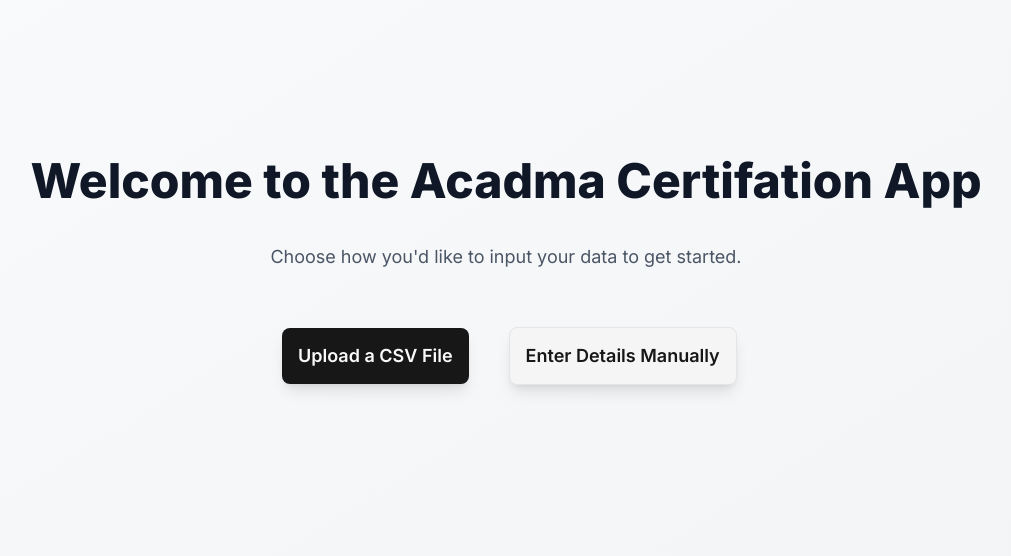
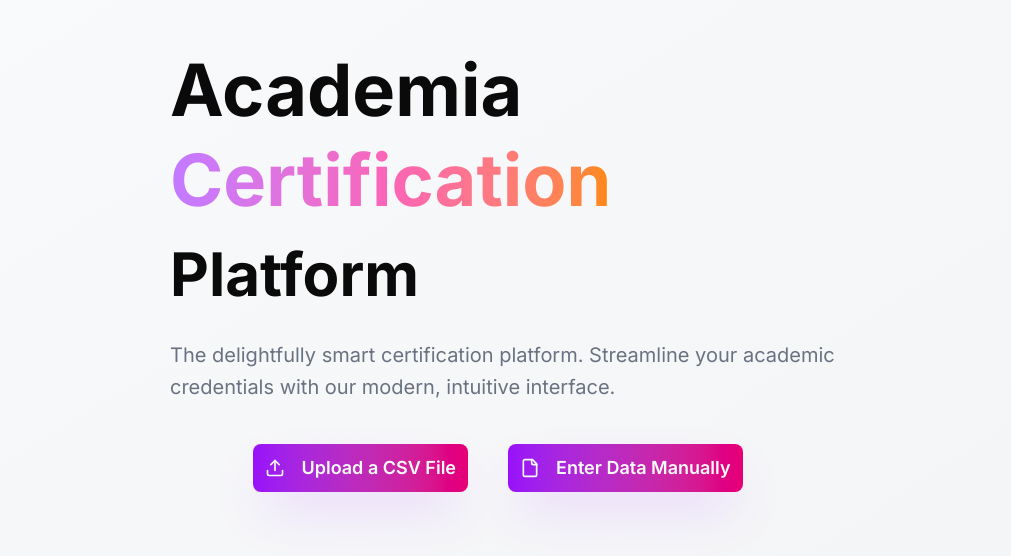
Before and after one commit to Panthar-InfoHub/pankuri-certificate, a Next.js app: page / in a window 1280 px wide. Shown: the part 124-680 px from the top of the page, without its empty margins (134-1145 px from the left). Built offline with nearby package versions, Linux system fonts and the light colour scheme.

Commit message:
feat: Revamp homepage and manual entry component with enhanced UI and functionality

```diff
--- a/app/page.jsx
+++ b/app/page.jsx
@@ -1,19 +1,34 @@
 import Link from "next/link"
 import { Button } from "@/components/ui/button"
 import Mannual from "@/components/Mannual"
+import { Upload } from "lucide-react"
 
 export default function HomePage() {
   return (
     <main className="flex min-h-screen flex-col items-center justify-center p-4 sm:p-8 md:p-12 lg:p-24 space-y-6 bg-gradient-to-br from-gray-50 to-gray-100">
-      <h1 className="text-4xl sm:text-5xl font-extrabold text-gray-900 mb-8 text-center leading-tight">
-        Welcome to the Acadma Certifation App
-      </h1>
-      <p className="text-lg text-gray-600 mb-10 text-center max-w-prose">
-        Choose how you'd like to input your data to get started.
-      </p>
-      <div className="flex flex-col sm:flex-row gap-6 w-full max-w-md  items-center">
+      <div className="space-y-6">
+        <h1 className="text-5xl sm:text-6xl lg:text-7xl font-bold leading-tight">
+          <span className=" ">
+            Academia
+          </span>
+          <br />
+          <span className="bg-gradient-to-r from-purple-400 via-pink-400 to-orange-400 bg-clip-text text-transparent">
+            Certification
+          </span>
+          <br />
+          <span className="text-4xl sm:text-5xl lg:text-6xl">Platform</span>
+        </h1>
+
+        <p className="text-xl text-gray-500 max-w-2xl mx-auto leading-relaxed">
+          The delightfully smart certification platform. Streamline your academic credentials with our modern,
+          intuitive interface.
+        </p>
+      </div>
+
+      <div className="flex flex-col sm:flex-row gap-6 justify-center items-center w-full">
         <Link href="/upload" passHref>
-          <Button className="w-full py-7 text-lg font-semibold shadow-lg hover:shadow-xl transition-all duration-300 ease-in-out transform hover:-translate-y-1 bg-primary text-primary-foreground hover:bg-primary/90">
+          <Button className="w-full cursor-pointer py-6 px-8 text-lg font-semibold bg-gradient-to-r from-purple-600 to-pink-600 hover:from-purple-700 hover:to-pink-700 border-0 shadow-2xl shadow-purple-500/25 hover:shadow-purple-500/40 transition-all duration-300 transform hover:-translate-y-1">
+            <Upload className="mr-2 size-5" />
             Upload a CSV File
           </Button>
         </Link>
--- a/components/Mannual.jsx
+++ b/components/Mannual.jsx
@@ -13,7 +13,7 @@ import {
 } from "@/components/ui/dialog"
 import { Input } from "@/components/ui/input"
 import { Label } from "@/components/ui/label"
-import { Loader2 } from "lucide-react"
+import { File, Loader2 } from "lucide-react"
 import { useActionState, useState } from "react"
 import toast from "react-hot-toast"
 
@@ -58,7 +58,10 @@ export default function Mannual() {
         <div className="flex items-center justify-center p-4">
             <Dialog open={open} onOpenChange={setOpen}>
                 <DialogTrigger asChild>
-                    <Button variant="outline" className="w-full py-7 text-lg font-semibold shadow-lg hover:shadow-xl transition-all duration-300 ease-in-out transform hover:-translate-y-1 bg-secondary cursor-pointer text-secondary-foreground hover:bg-secondary/90" >Enter Details Manually</Button>
+                    <Button className="w-full cursor-pointer py-6 px-8 text-lg font-semibold bg-gradient-to-r from-purple-600 to-pink-600 hover:from-purple-700 hover:to-pink-700 border-0 shadow-2xl shadow-purple-500/25 hover:shadow-purple-500/40 transition-all duration-300 transform hover:-translate-y-1">
+                        <File className="mr-2 size-5" />
+                        Enter Data Manually
+                    </Button>
                 </DialogTrigger>
                 <DialogContent className="sm:max-w-[425px]">
                     <DialogHeader>
```
Also changed, not shown: 1 other file (tests, documents, lock files or other folders).
